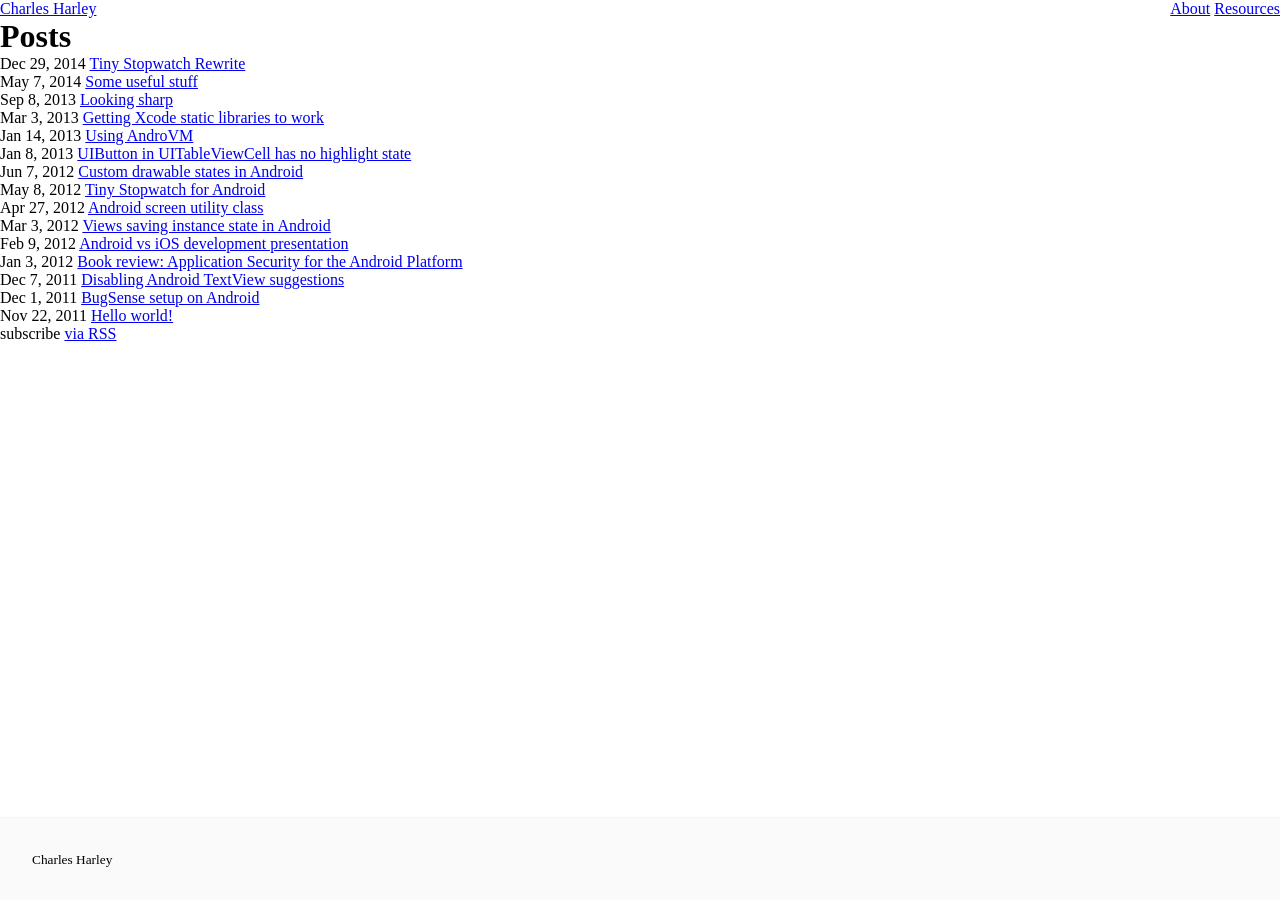
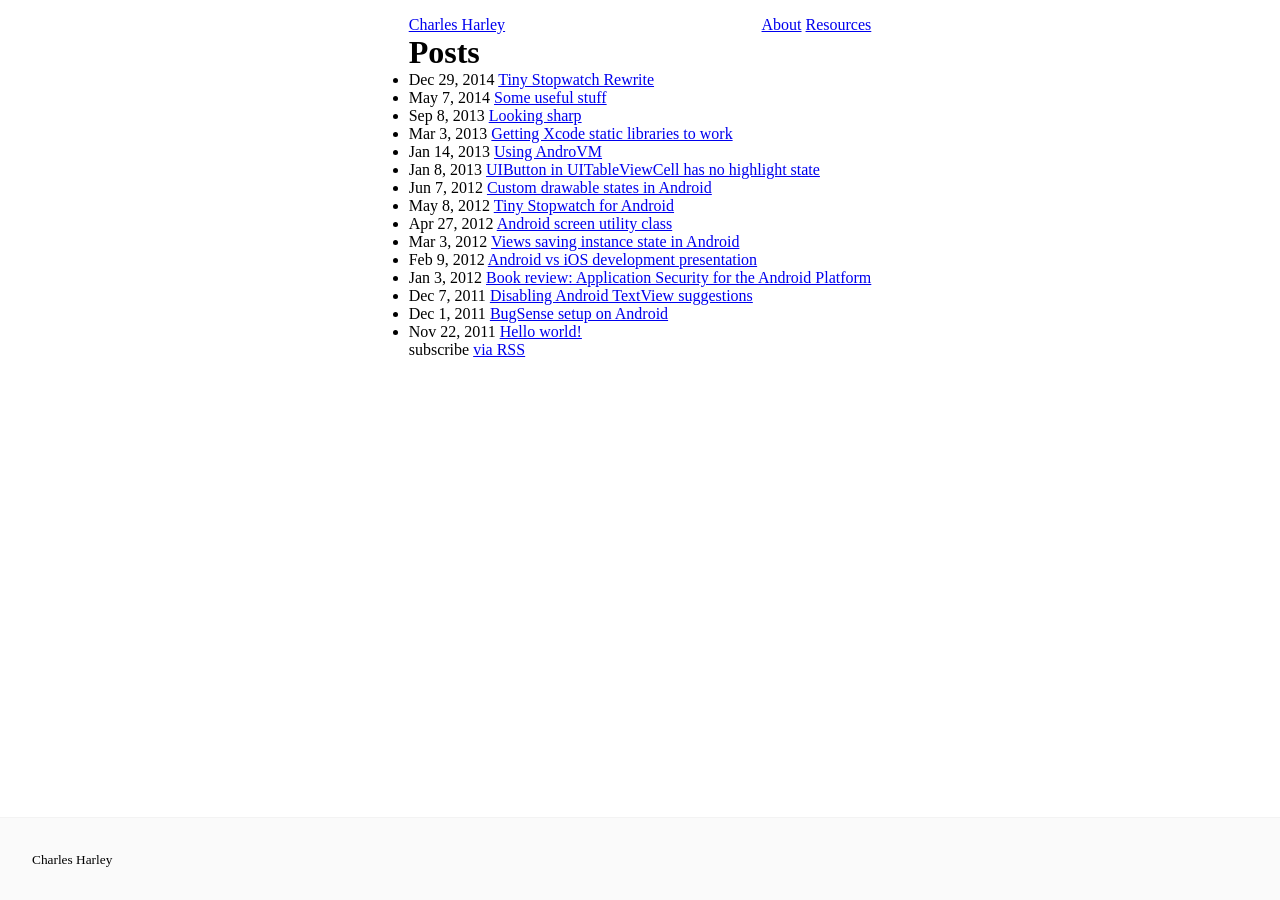
Before and after one commit to CharlesHarley/CharlesHarley.github.io, a Jekyll site: the page built from index.html, in a window 1280 px wide. Built offline with Jekyll 4.4.1, drawn with Linux system fonts in a browser that asks for light colours.

Commit message:
Centre site nav and page content with a max width

```diff
--- a/_layouts/default.html
+++ b/_layouts/default.html
@@ -5,11 +5,13 @@
 
 <body class="site">
 
-  {% include header.html nav=site.data.nav %}
+  <div class="site-wrap">
+    {% include header.html nav=site.data.nav %}
 
-  <main class="page-content">
-    {{ content }}
-  </main>
+    <main class="page-content">
+      {{ content }}
+    </main>
+  </div>
 
   {% include footer.html %}
 
--- a/css/main.scss
+++ b/css/main.scss
@@ -11,6 +11,9 @@
   min-height: 100vh;
 }
 
-.page-content {
+.site-wrap {
   flex: 1;
+  max-width: 42em;
+  margin: auto;
+  padding: 1em;
 }
```
